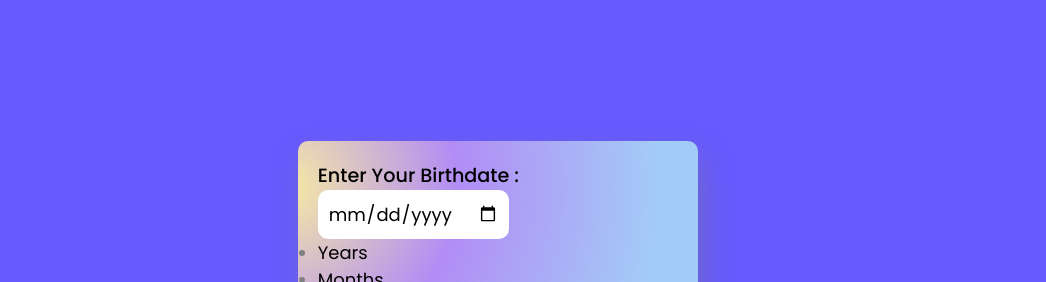
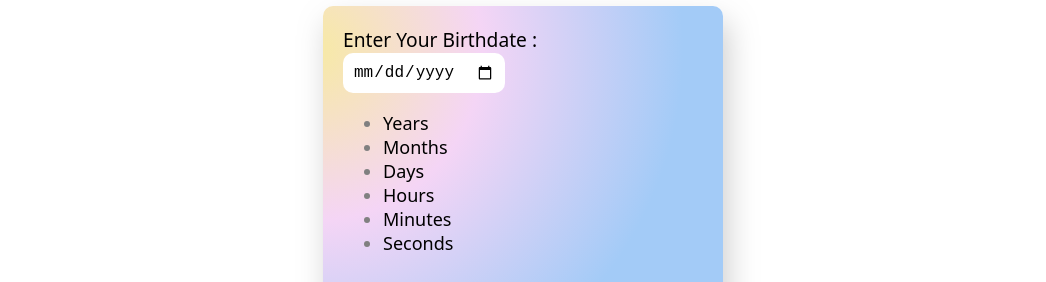
Before and after one commit to ChitranjanMaurya/Age-Calculator, a plain HTML site: page index.html in a window 1280 px wide. Shown: the part 80-362 px from the top of the page, without its empty margins (117-1163 px from the left). Drawn offline with Linux system fonts and the light colour scheme.

Commit message:
Update style.css

```diff
--- a/style.css
+++ b/style.css
@@ -1,26 +1,13 @@
-@import url('https://fonts.googleapis.com/css2?family=Poppins:wght@400;500;600;700&display=swap');
-*{
-  margin: 0;
-  padding: 0;
+* {
   box-sizing: border-box;
-  font-family: 'Poppins', sans-serif;
 }
 
- /* body {
-    margin: 0;
-    font-family: system-ui, sans-serif;
-    color: black;
-    display: grid;
-    place-items: center;
-  } */
-
-body{
-  display: flex;
-  align-items: center;
-  justify-content: center;
-  min-height: 100vh;
-  padding: 0 10px;
-  background: #675AFE;
+body {
+  margin: 0;
+  font-family: system-ui, sans-serif;
+  color: black;
+  display: grid;
+  place-items: center;
 }
 
   h1 {
```
